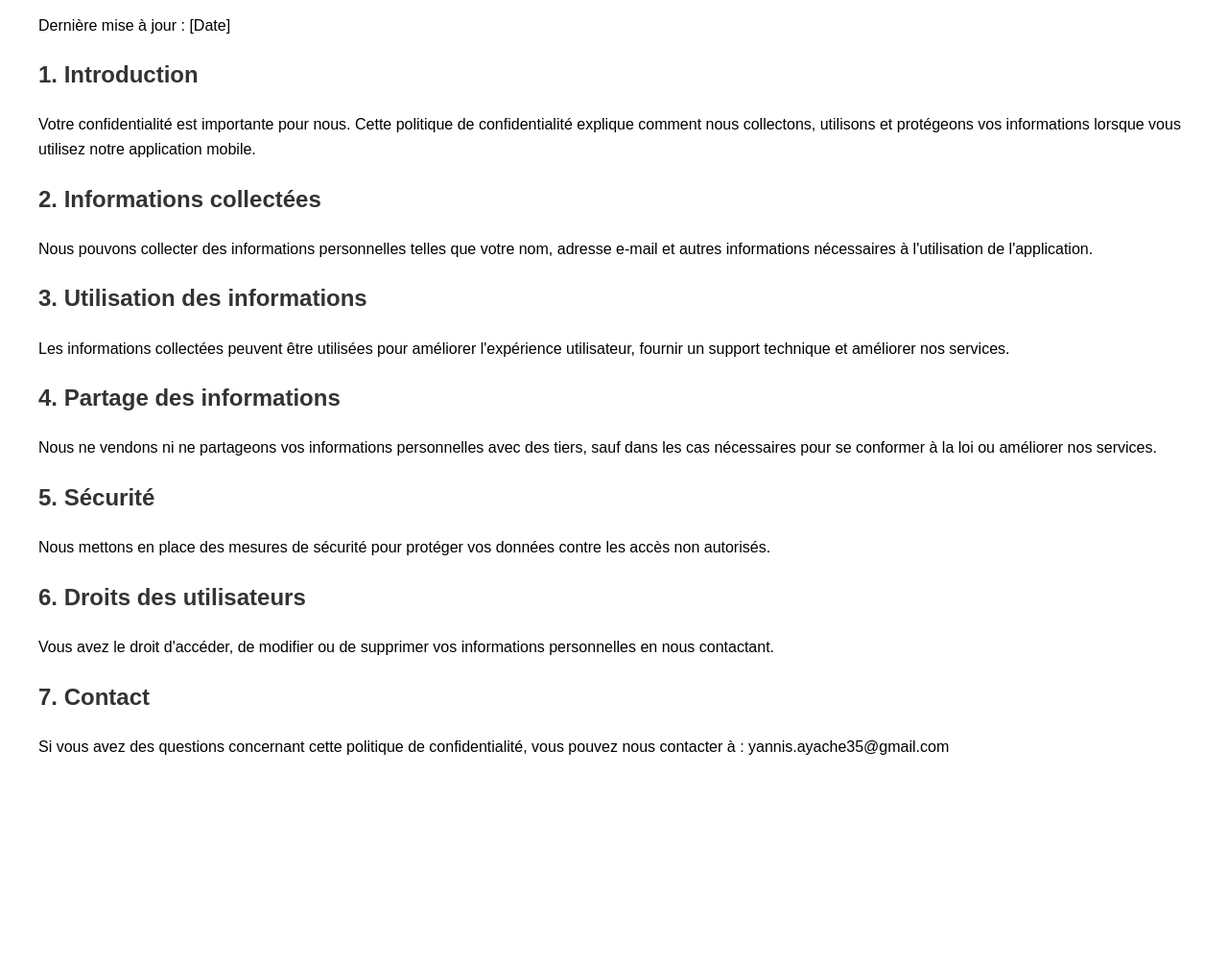
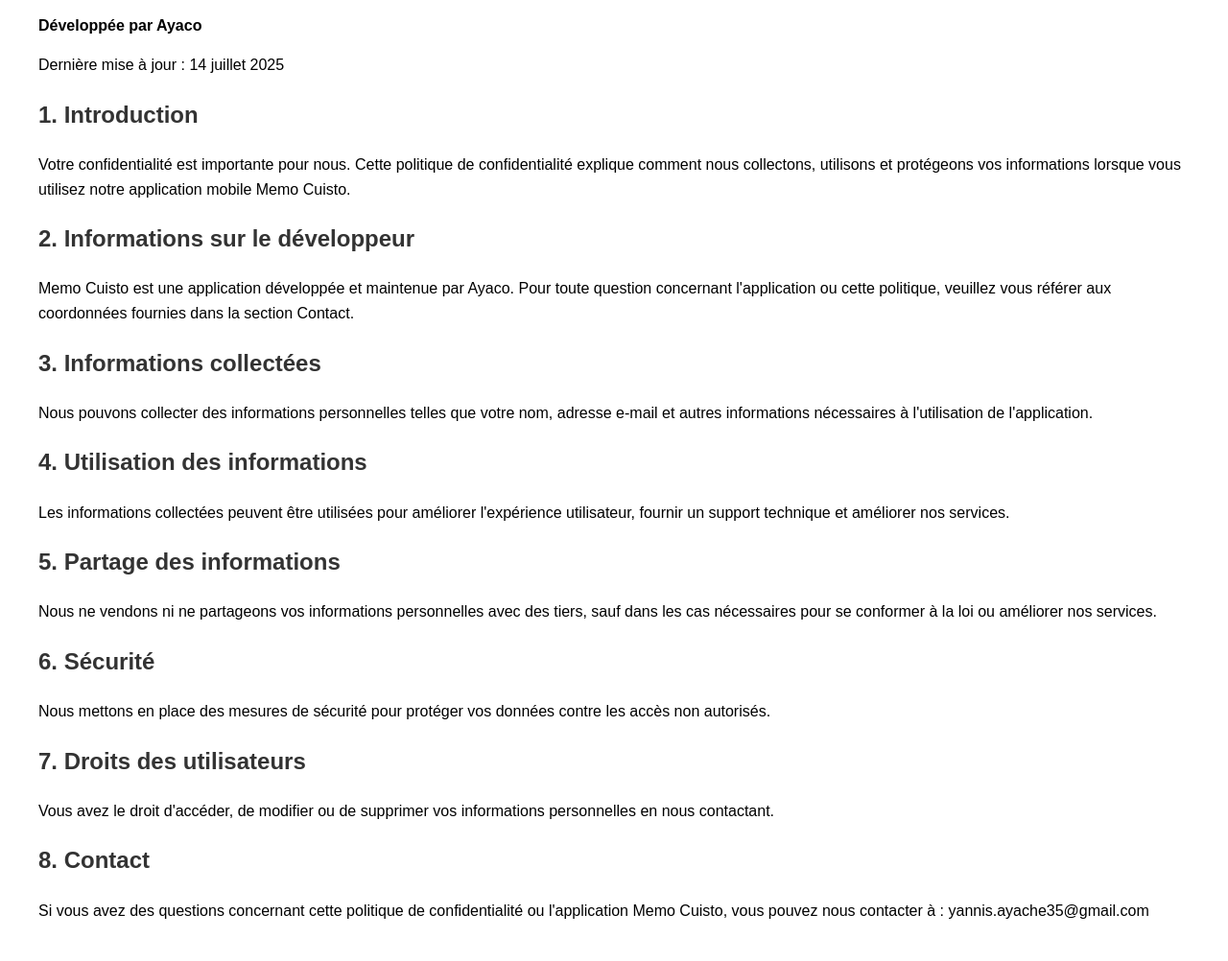
Before and after one commit to yaya30/yaya30.github.io, a plain HTML site: page index.html in a window 1280 px wide. Shown: the part 99-1101 px from the top of the page at 96% size. Before the commit the page ends 930 px from the top, so only its background shows below. Drawn offline with Linux system fonts and the light colour scheme.

Commit message:
Update index.html

```diff
--- a/index.html
+++ b/index.html
@@ -3,7 +3,7 @@
 <head>
     <meta charset="UTF-8">
     <meta name="viewport" content="width=device-width, initial-scale=1.0">
-    <title>Politique de Confidentialité</title>
+    <title>Politique de Confidentialité - Memo Cuisto</title>
     <style>
         body {
             font-family: Arial, sans-serif;
@@ -16,28 +16,32 @@
     </style>
 </head>
 <body>
-    <h1>Politique de Confidentialité</h1>
-    <p>Dernière mise à jour : [Date]</p>
+    <h1>Politique de Confidentialité pour Memo Cuisto</h1>
+    <p><strong>Développée par Ayaco</strong></p>
+    <p>Dernière mise à jour : 14 juillet 2025</p>
 
     <h2>1. Introduction</h2>
-    <p>Votre confidentialité est importante pour nous. Cette politique de confidentialité explique comment nous collectons, utilisons et protégeons vos informations lorsque vous utilisez notre application mobile.</p>
+    <p>Votre confidentialité est importante pour nous. Cette politique de confidentialité explique comment nous collectons, utilisons et protégeons vos informations lorsque vous utilisez notre application mobile Memo Cuisto.</p>
 
-    <h2>2. Informations collectées</h2>
+    <h2>2. Informations sur le développeur</h2>
+    <p>Memo Cuisto est une application développée et maintenue par Ayaco. Pour toute question concernant l'application ou cette politique, veuillez vous référer aux coordonnées fournies dans la section Contact.</p>
+
+    <h2>3. Informations collectées</h2>
     <p>Nous pouvons collecter des informations personnelles telles que votre nom, adresse e-mail et autres informations nécessaires à l'utilisation de l'application.</p>
 
-    <h2>3. Utilisation des informations</h2>
+    <h2>4. Utilisation des informations</h2>
     <p>Les informations collectées peuvent être utilisées pour améliorer l'expérience utilisateur, fournir un support technique et améliorer nos services.</p>
 
-    <h2>4. Partage des informations</h2>
+    <h2>5. Partage des informations</h2>
     <p>Nous ne vendons ni ne partageons vos informations personnelles avec des tiers, sauf dans les cas nécessaires pour se conformer à la loi ou améliorer nos services.</p>
 
-    <h2>5. Sécurité</h2>
+    <h2>6. Sécurité</h2>
     <p>Nous mettons en place des mesures de sécurité pour protéger vos données contre les accès non autorisés.</p>
 
-    <h2>6. Droits des utilisateurs</h2>
+    <h2>7. Droits des utilisateurs</h2>
     <p>Vous avez le droit d'accéder, de modifier ou de supprimer vos informations personnelles en nous contactant.</p>
 
-    <h2>7. Contact</h2>
-    <p>Si vous avez des questions concernant cette politique de confidentialité, vous pouvez nous contacter à : yannis.ayache35@gmail.com</p>
+    <h2>8. Contact</h2>
+    <p>Si vous avez des questions concernant cette politique de confidentialité ou l'application Memo Cuisto, vous pouvez nous contacter à : yannis.ayache35@gmail.com</p>
 </body>
 </html>
```
